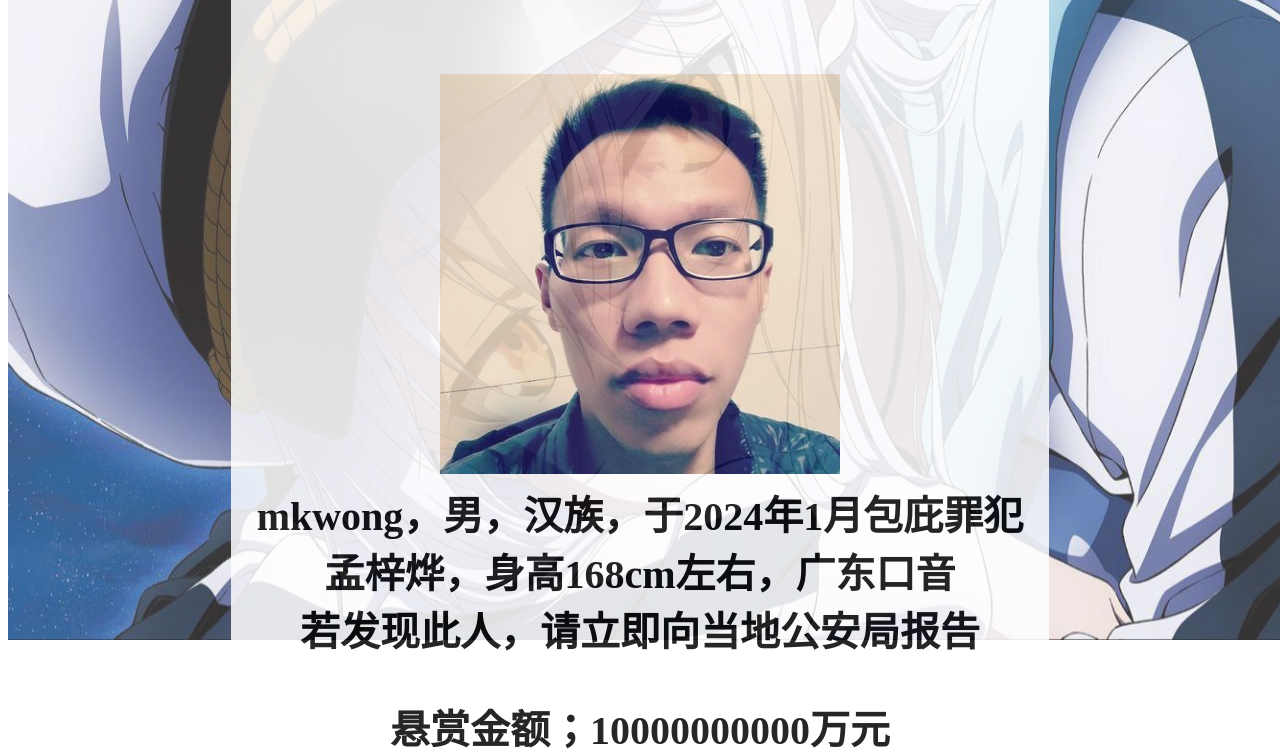
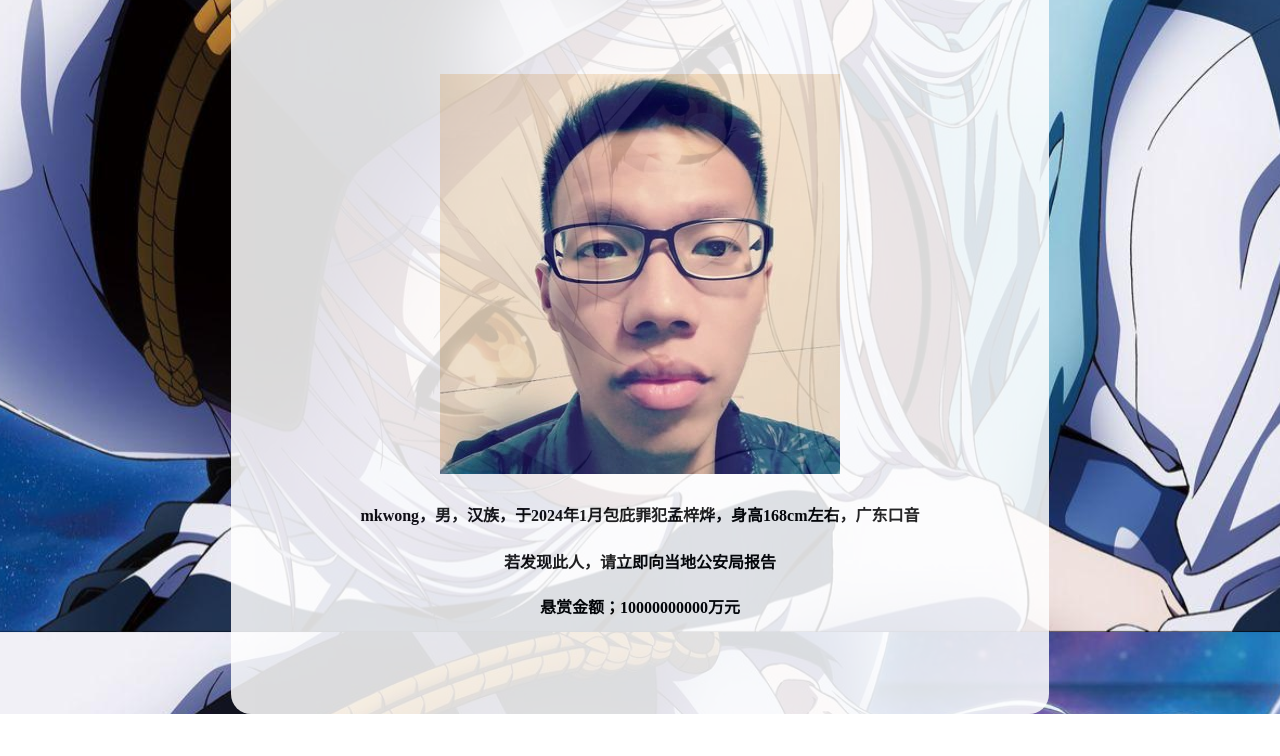
Before and after one commit to Misaka8964/Misaka8964.github.io-last, a plain HTML site: page index.html in a window 1280 px wide. Shown: the part 168-924 px from the top of the page. After the commit the page ends 882 px from the top, so only its background shows below. Drawn offline with Linux system fonts and the light colour scheme.

Commit message:
Add files via upload

```diff
--- a/index.css
+++ b/index.css
@@ -23,8 +23,33 @@
     margin: 0 auto;
     transform: translateY(3vh);
     font-size: 250%;
+    overflow: hidden
 }
 
 .biaoti{
     opacity: 1;
 }
+
+.mkw{
+   max-width: 100%;
+   height: auto;
+}
+
+.background {
+    background-image: url('./mk.jpg');
+    background-size: cover;
+    background-position: center;
+}
+
+body {
+    background-image: url('./mk.jpg');
+    background-size: cover;
+    background-repeat: no-repeat;
+    background-attachment: fixed;
+    background-position: center;
+    opacity: 1;
+  }
+
+  .zt{
+    font-size: 2vh;
+  }
--- a/index.html
+++ b/index.html
@@ -6,16 +6,19 @@
     <link rel="stylesheet" href="./index.css">
     <title>Document</title>
 </head>
-<body>
-    <div><img class="bj" src="./mk.jpg" alt=""></div>
+<style>
+
+  </style>
+<body >
+
 
     <div class="tb">
      <p class="biaoti">通缉令</p><br>
-     <img src="./ociYTQTa_400x400.jpg"><br>
-     <h>mkwong，男，汉族，于2024年1月包庇罪犯孟梓烨，身高168cm左右，广东口音
+     <img class="mkw" src="./ociYTQTa_400x400.jpg"><br>
+     <h class="zt">mkwong，男，汉族，于2024年1月包庇罪犯孟梓烨，身高168cm左右，广东口音
      </h><br>
-     <h>若发现此人，请立即向当地公安局报告</h><br>
-    <p>悬赏金额；10000000000万元</p>
+     <h class="zt">若发现此人，请立即向当地公安局报告</h><br>
+    <p class="zt">悬赏金额；10000000000万元</p>
     </div>
 </body>
 </html>
```
